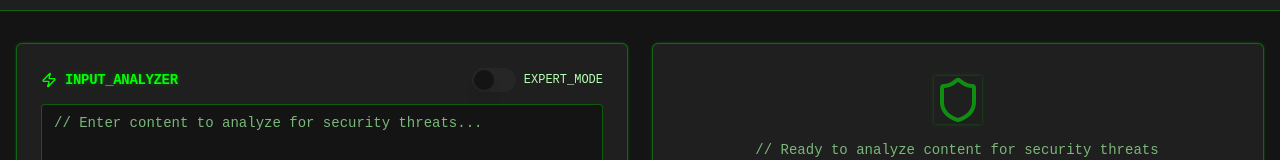
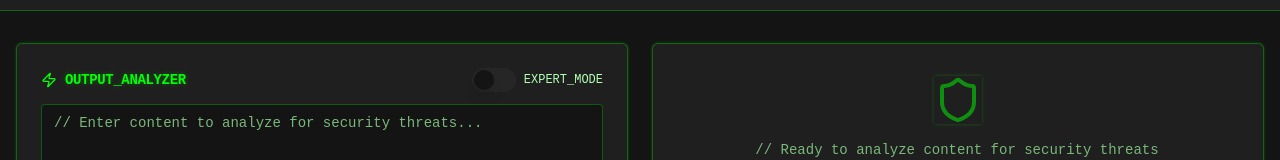
Before and after one commit to dkyazzentwatwa/jailbreak-academy, a React (Vite) app: page / in a window 1280 px wide. Shown: the part 212-372 px from the top of the page. Built offline with nearby package versions, Linux system fonts and the light colour scheme.

Commit message:
Code edited in Lovable Code Editor
Edited UI in Lovable

```diff
--- a/src/pages/Index.tsx
+++ b/src/pages/Index.tsx
@@ -165,7 +165,7 @@ const Index = () => {
                 <div className="flex items-center justify-between">
                   <CardTitle className="text-sm font-mono text-terminal-green flex items-center gap-2 terminal-green-glow">
                     <Zap className="h-4 w-4" />
-                    INPUT_ANALYZER
+                    OUTPUT_ANALYZER
                   </CardTitle>
                   <div className="flex items-center space-x-2">
                     <Switch
```
